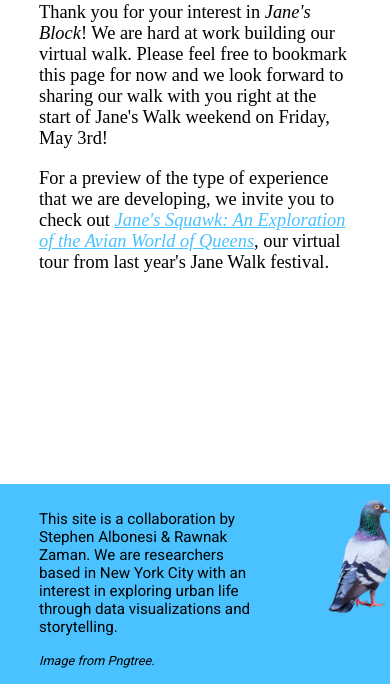
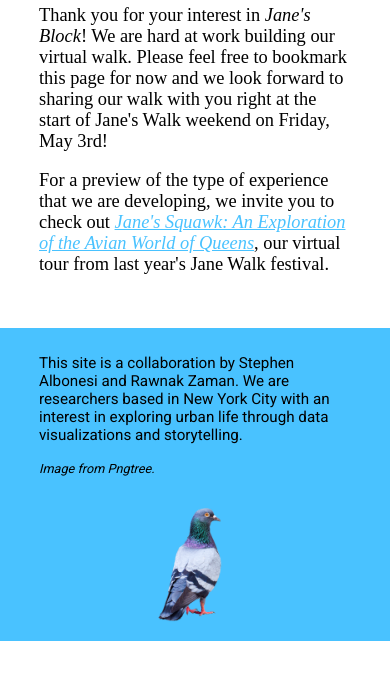
Before and after one commit to wildGISchase/janes-block-steinway, a plain HTML site: page index.html in a window 390 px wide. Shown: the part 160-844 px from the top of the page. Drawn offline with nearby package versions, Linux system fonts and the light colour scheme; a web font is replaced by a local one.

Commit message:
Small tweaks for mobile

```diff
--- a/index.html
+++ b/index.html
@@ -4,7 +4,7 @@
   <head>
     <meta charset='utf-8' />
     <meta name='viewport' content='initial-scale=1,maximum-scale=1,user-scalable=no' />
-    <title>Jane's Block!</title>
+    <title>Jane's Block! Steinway Street</title>
     <link rel="stylesheet" href="style.css">
     <link href="https://fonts.googleapis.com/css?family=EBGaramond|Oswald|Roboto" rel="stylesheet">
   </head>
@@ -15,19 +15,22 @@
       <h2>The “Sidewalk Ballet” along Astoria’s Steinway Street</h2>
     </div>
 
-    <p>Thank you for your interest in <em>Jane's Block</em>! We are hard at work building our virtual walk. Please feel free to bookmark this page for now and we look forward to sharing our walk with you right at the start of Jane's Walk weekend on Friday, May 3rd!</p>
-    <p>For a preview of the type of experience that we are developing, we invite you to check out <em><a href="https://wildgischase.github.io/janes-squawk/" target="_blank">Jane's Squawk: An Exploration of the Avian World of Queens</a></em>, our virtual tour from last year's Jane Walk festival.</p>
+    <div class="body">
+      <p>Thank you for your interest in <em>Jane's Block</em>! We are hard at work building our virtual walk. Please feel free to bookmark this page for now and we look forward to sharing our walk with you right at the start of Jane's Walk weekend on Friday, May 3rd!</p>
+      <p>For a preview of the type of experience that we are developing, we invite you to check out <em><a href="https://wildgischase.github.io/janes-squawk/" target="_blank">Jane's Squawk: An Exploration of the Avian World of Queens</a></em>, our virtual tour from last year's Jane Walk festival.</p>
+    </div>
+  </body>
+
 
     <div class="footer">
       <div class="row">
       <div class="column left">
-        <p>This site is a collaboration by Stephen Albonesi & Rawnak Zaman. We are researchers based in New York City with an interest in exploring urban life through data visualizations and storytelling.</p>
+        <p>This site is a collaboration by Stephen Albonesi and Rawnak Zaman. We are researchers based in New York City with an interest in exploring urban life through data visualizations and storytelling.</p>
         <p><em><small>Image from Pngtree.</small></em></p>
       </div>
       <div class="column right">
         <img src="./assets/images/pngtree_racing pigeon_6861290.png" alt="A racing pigeon" height=125px width=auto>
       </div>
     </div>
-  </body>
 
 </html>
--- a/style.css
+++ b/style.css
@@ -1,6 +1,6 @@
 body {
   margin:0;
-  padding:10%;
+  padding:0;
 }
 p {
   font-family: 'EB Garamond', serif;
@@ -17,6 +17,7 @@
 
 .header {
   position: relative;
+  padding: 8% 10% 10px 10%;
 }
 .header h1 {
   font-family: 'Oswald', sans-serif;
@@ -24,18 +25,21 @@
   font-size: 1.2em;
   text-transform: uppercase;
   margin:0px;
-  padding:0;
 }
 .header h2 {
   font-family: 'Oswald', sans-serif;
   font-weight: 500;
   font-size: 1.6em;
-  margin:0;
-  padding:0;
+  margin:0px;
+}
+
+.body {
+  position: relative;
+  padding: 0 10% 9% 10%;
 }
 
 .footer {
-  position: fixed;
+  position: relative;
   left: 0;
   bottom: 0;
   width: 100%;
@@ -61,9 +65,16 @@
 }
 .right {
   width: 25%;
+  text-align: center;
 }
 .row:after {
   content: "";
   display: table;
   clear: both;
 }
+
+@media screen and (max-width: 600px) {
+  .column {
+    width: 100%;
+  }
+}
```
